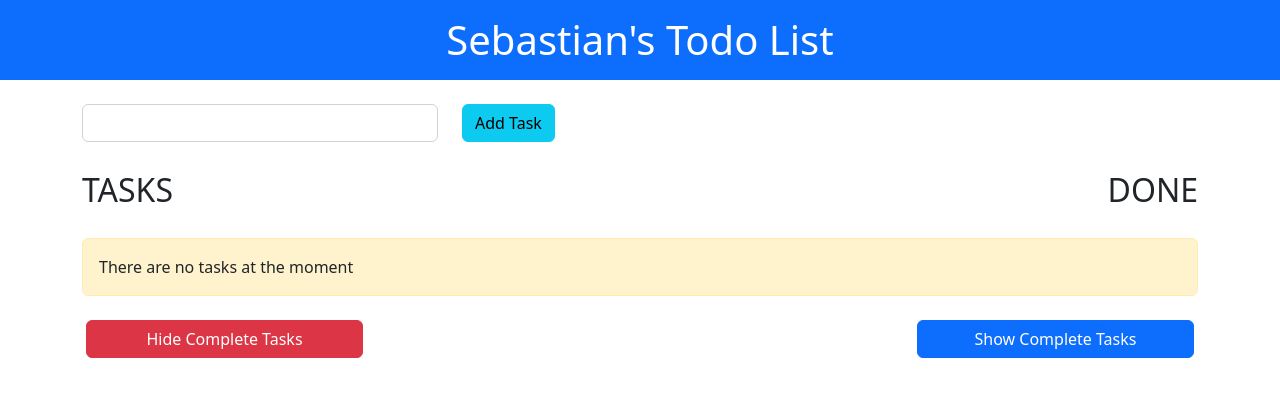
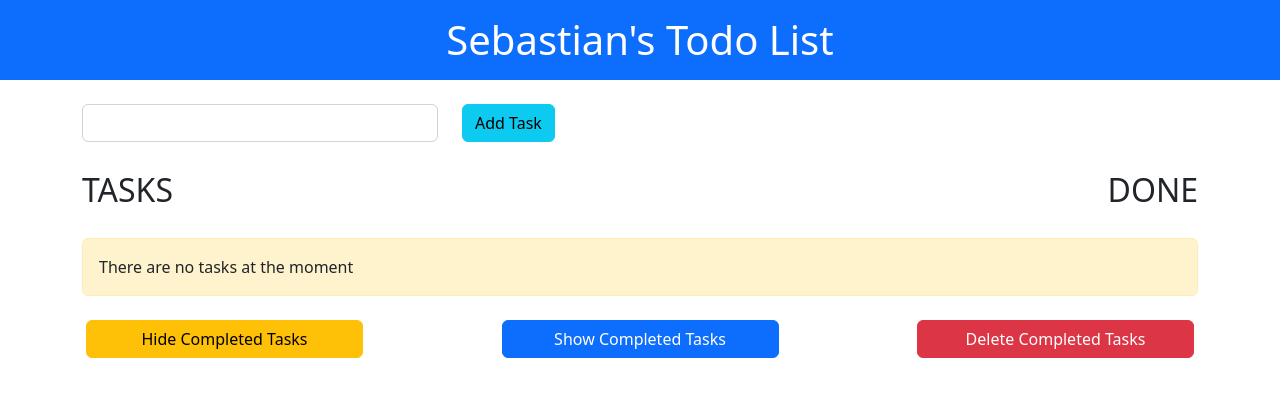
Before and after one commit to AungKyawPhyo1142/projectlist, a Vue app: page / in a window 1280 px wide. Shown: the top 396 px of the page. Built offline with nearby package versions, Linux system fonts and the light colour scheme.

Commit message:
Delete Tasks

```diff
--- a/src/App.vue
+++ b/src/App.vue
@@ -29,8 +29,9 @@
       <div class="alert alert-warning text-dark" v-else>There are no tasks at the moment</div>
 
       <div class="row mx-1 mt-4 d-flex justify-content-between">
-        <button class="col-3 btn btn-danger" v-bind="hideCompleted" @click="hideCompletedItems()">Hide Complete Tasks</button>
-        <button class="col-3 btn btn-primary"  v-bind="hideCompleted" @click="showCompletedItems()">Show Complete Tasks</button>
+        <button class="col-3 btn btn-warning" v-bind="hideCompleted" @click="hideCompletedItems()">Hide Completed Tasks</button>
+        <button class="col-3 btn btn-primary"  v-bind="hideCompleted" @click="showCompletedItems()">Show Completed Tasks</button>
+        <button class="col-3 btn btn-danger"  v-bind="hideCompleted" @click="deleteCompletedItems()">Delete Completed Tasks</button>
       </div>
 
     </div>
@@ -59,12 +60,23 @@ export default{
   },
 
   methods: {
+
     hideCompletedItems(){
       this.hideCompleted=true;
     },
+
     showCompletedItems(){
       this.hideCompleted=false;
     },
+
+    deleteCompletedItems(){
+
+      this.tasks = this.tasks.filter((item)=> !item.done);
+
+      // delete from local storage,
+      this.setItemToLocalStorage();
+    },
+
     addItems(){
 
       if(this.newTask === ''){
@@ -75,12 +87,25 @@ export default{
 
         // store the tasks array into local storage using json(can also store with other types:arrays, objects)
         // JSON.stringify() basically convert array into json format
-        localStorage.setItem('myLocalTasks',JSON.stringify(this.tasks));
-
+        this.setItemToLocalStorage();
       }
 
       this.newTask = '';
+    },
+
+    setItemToLocalStorage(){
+      localStorage.setItem('myLocalTasks',JSON.stringify(this.tasks));
     }
+
+  },
+
+  mounted(){
+    let data = localStorage.getItem('myLocalTasks');
+
+    if(data!=null){
+      this.tasks = JSON.parse(data);
+    }
+
   }
 
 }
```
